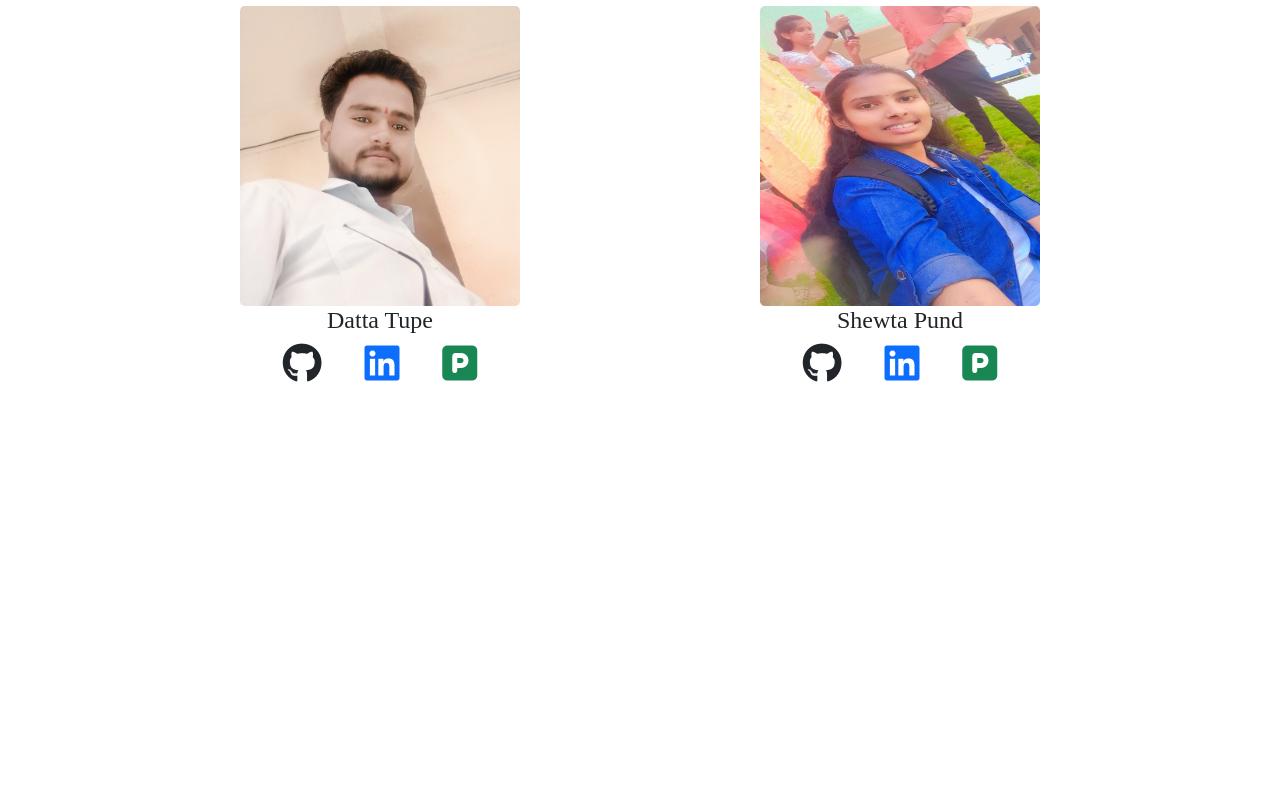
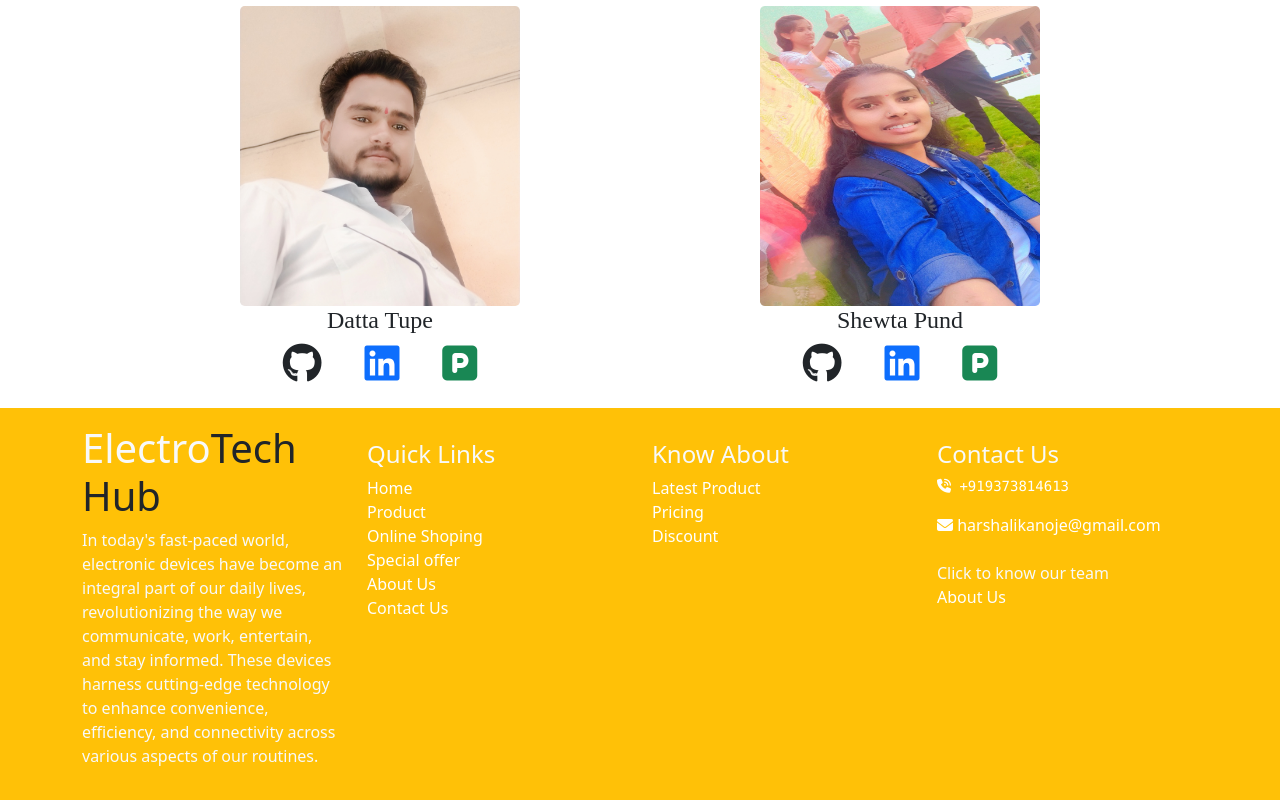
Before and after one commit to prajktamhase/electro-tech-hub-igcp1-group-project-2, a plain HTML site: page pages/aboutus.html in a window 1280 px wide. Shown: the part 1296-2096 px from the top of the page. Before the commit the page ends 1680 px from the top, so only its background shows below. Drawn offline with nearby package versions, Linux system fonts and the light colour scheme.

Commit message:
added footer

```diff
--- a/pages/aboutus.html
+++ b/pages/aboutus.html
@@ -82,7 +82,7 @@
       </div>
      <h1 class="text-center "style="font-family: karla;">Our Team</h1>
       <div>
-        <div class="d-flex justify-content-between">
+        <div class="d-flex justify-content-between flex-wrap">
             <div class="team mx-3 rounded-3">
               <img src="./../images/prajkta.jpg" style="width:280px; height: 300px;" class="rounded-3">
               <h4 class="text-center"  style="font-family: karla;">Prajakta Mhase</h4>
@@ -102,7 +102,7 @@
             <div class="team">
                 <img src="./../images/gayatri-img.jpg" style="width:280px; height: 300px;" class="rounded-3">
                 <h4 class="text-center"  style="font-family: karla;">Gayatri Sathawane</h4>
-                <div class="d-flex justify-content-evenly ">
+                <div class="d-flex justify-content-evenly  flex-wrap">
                   <div>
                       <i class="fa-brands fa-github fs-1"></i>
                   </div>
@@ -123,7 +123,7 @@
               <div class="team">
                 <img src="./../images/harshali.jpg" style="width:280px; height: 300px;" class="rounded-3">
                 <h4 class="text-center"  style="font-family: karla;">Harshali kanoje</h4>
-                <div class="d-flex justify-content-evenly ">
+                <div class="d-flex justify-content-evenly flex-wrap ">
                   <div>
                       <i class="fa-brands fa-github fs-1"></i>
                   </div>
@@ -138,7 +138,7 @@
         </div>
 
         <div>
-            <div class="d-flex justify-content-evenly mt-4">
+            <div class="d-flex justify-content-evenly mt-4 flex-wrap">
                 <div class="team">
                   <img src="./../images/tupe.jpg" style="width:280px; height: 300px;" class="rounded-3">
                   <h4 class="text-center"  style="font-family: karla;">Datta Tupe</h4>
@@ -157,7 +157,7 @@
                 <div class="team">
                     <img src="./../images/shewta.jpg" style="width:280px; height: 300px;" class="rounded-3">
                     <h4 class="text-center"  style="font-family: karla;">Shewta Pund</h4>
-                <div class="d-flex justify-content-evenly ">
+                <div class="d-flex justify-content-evenly flex-wrap ">
                   <div>
                       <i class="fa-brands fa-github fs-1"></i>
                   </div>
@@ -189,7 +189,41 @@
 
 
 
-
+      <footer class="bg-warning py-3 mt-4 ">
+        <div class="container text-light  ">
+          <div class="row">
+            <div class="col-lg-3 col-md-6 col-sm-12">
+              <h5 class=" fs-1">Electro<span class="text-dark ">Tech Hub</span> </h5>
+              <p>In today's fast-paced world, electronic devices have become an integral part of our daily lives, revolutionizing the way we communicate, work, entertain, and stay informed. These devices harness cutting-edge technology to enhance convenience, efficiency, and connectivity across various aspects of our routines.</p>
+            </div>
+            <div class="col-lg-3 col-md-6 col-sm-12 my-md-3 my-sm-5">
+              <h5 class=" fs-4">Quick Links </h5>
+              <a href="./index.html" style="text-decoration: none; display:block; color: white;">Home</a>
+              <a href="./pages/product.html" style="text-decoration: none; display:block; color: white;">Product</a>
+              <a href="./pages/online-shopping.html" style="text-decoration: none; display:block; color: white;">Online Shoping</a>
+              <a href="./pages/special-offer.html" style="text-decoration: none; display:block; color: white;">Special offer</a>
+              <a href="./pages/aboutus.html" style="text-decoration: none; display:block; color: white;">About Us</a>
+              <a href="./pages/contact_us.html" style="text-decoration: none; display:block; color: white;">Contact Us</a>
+            </div>
+            <div class="col-lg-3 col-md-6 col-sm-12 my-md-3 my-sm-3">
+              <h5 class=" fs-4">Know About</h5>
+              <a href="#" style="text-decoration: none; display:block; color: white;">Latest Product</a>
+              <a href="#" style="text-decoration: none; display:block; color: white;">Pricing</a>
+              <a href="#" style="text-decoration: none; display:block; color: white;">Discount</a>
+            </div>
+            <div class="col-lg-3 col-md-6 col-sm-12 my-md-3 my-sm-3">
+              <h5 class=" fs-4">Contact Us</h5>
+             <pre><a href="tel:+919373814613" style="text-decoration: none; display:block; color: white;"><i class="fa-solid fa-phone-volume"></i> +919373814613</a></pre>
+                  <a href="mailto:harshalikanoje@gmail.com" style="text-decoration: none; display:block; color: white;"><i class="fa-solid fa-envelope"></i>
+                      harshalikanoje@gmail.com</a>
+                      <br>
+                  <!-- <input type="tel"> -->
+                  <span>Click to know our team</span><br>
+                  <a href="./pages/aboutus.html" style="text-decoration: none; display:block; color: white;">About Us</a>
+            </div>
+          </div>
+        </div>
+      </footer>
 
 
 
```
Also changed, not shown: pages/contact_us.html (+38 -0 lines).
